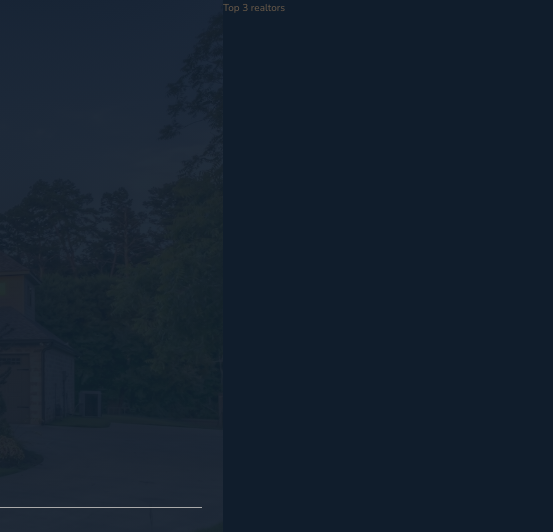
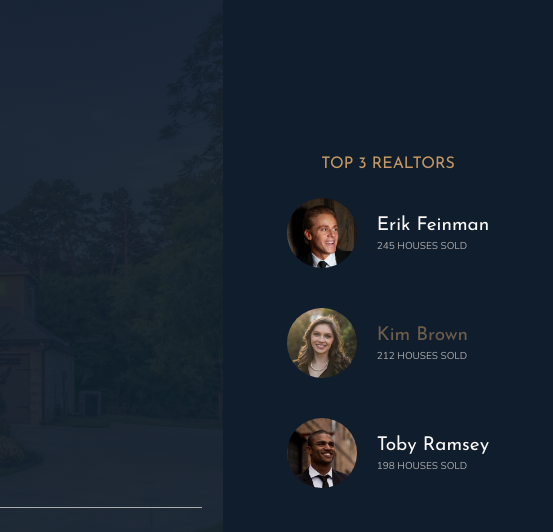
Before and after one commit to ingvillajimenez/3-nexter, a plain HTML site: page index.html in a window 1280 px wide. Shown: the top 532 px of the page, 727-1280 px from the left. Drawn offline with nearby package versions, Linux system fonts and the light colour scheme.

Commit message:
Building the Realtors Section

```diff
--- a/css/style.css
+++ b/css/style.css
@@ -143,7 +143,27 @@ body {
 
 .realtors {
   background-color: #101d2c;
-  grid-column: col-start 7 / full-end; }
+  grid-column: col-start 7 / full-end;
+  padding: 3rem;
+  display: grid;
+  align-content: center;
+  justify-content: center;
+  justify-items: center;
+  grid-row-gap: 2rem; }
+  .realtors__list {
+    display: grid;
+    grid-template-columns: min-content max-content;
+    grid-column-gap: 2rem;
+    grid-row-gap: 5vh;
+    align-items: center; }
+  .realtors__img {
+    width: 7rem;
+    border-radius: 50%;
+    display: block; }
+  .realtors__sold {
+    text-transform: uppercase;
+    color: #aaa;
+    margin-top: -3px; }
 
 .features {
   grid-column: center-start / center-end;
--- a/index.html
+++ b/index.html
@@ -33,7 +33,28 @@
       </div>
     </header>
 
-    <div class="realtors">Top 3 realtors</div>
+    <div class="realtors">
+      <h3 class="heading-3">Top 3 Realtors</h3>
+      <div class="realtors__list">
+        <img src="img/realtor-1.jpeg" alt="Realtor 1" class="realtors__img" />
+        <div class="realtors__details">
+          <h4 class="heading-4 heading-4--light">Erik Feinman</h4>
+          <p class="realtors__sold">245 houses sold</p>
+        </div>
+
+        <img src="img/realtor-2.jpeg" alt="Realtor 2" class="realtors__img" />
+        <div class="realtors__details">
+          <h4 class="heading-4 heading-4--ligh">Kim Brown</h4>
+          <p class="realtors__sold">212 houses sold</p>
+        </div>
+
+        <img src="img/realtor-3.jpeg" alt="Realtor 3" class="realtors__img" />
+        <div class="realtors__details">
+          <h4 class="heading-4 heading-4--light">Toby Ramsey</h4>
+          <p class="realtors__sold">198 houses sold</p>
+        </div>
+      </div>
+    </div>
 
     <section class="features">
       <div class="feature">
--- a/sass/_realtors.scss
+++ b/sass/_realtors.scss
@@ -1,4 +1,31 @@
 .realtors {
   background-color: $color-secondary;
   grid-column: col-start 7 / full-end;
+  padding: 3rem;
+
+  display: grid;
+  align-content: center;
+  justify-content: center;
+  justify-items: center;
+  grid-row-gap: 2rem;
+
+  &__list {
+    display: grid;
+    grid-template-columns: min-content max-content;
+    grid-column-gap: 2rem;
+    grid-row-gap: 5vh;
+    align-items: center;
+  }
+
+  &__img {
+    width: 7rem;
+    border-radius: 50%;
+    display: block;
+  }
+
+  &__sold {
+    text-transform: uppercase;
+    color: $color-grey-light-2;
+    margin-top: -3px;
+  }
 }
```
